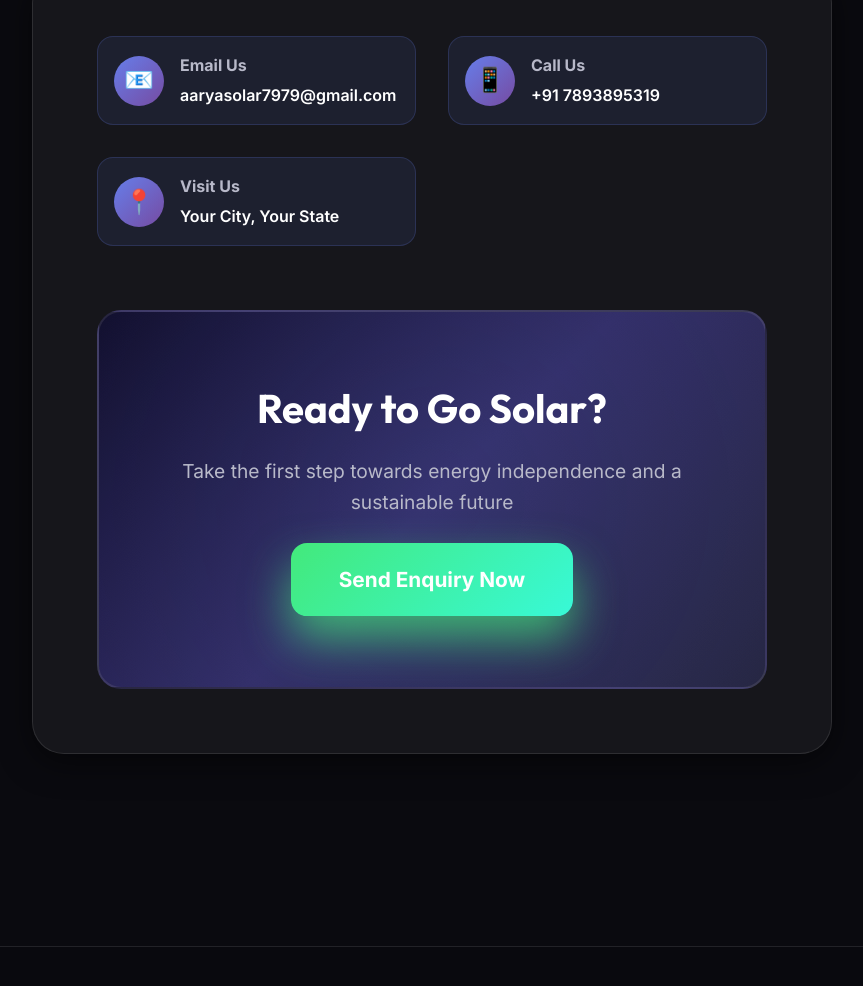
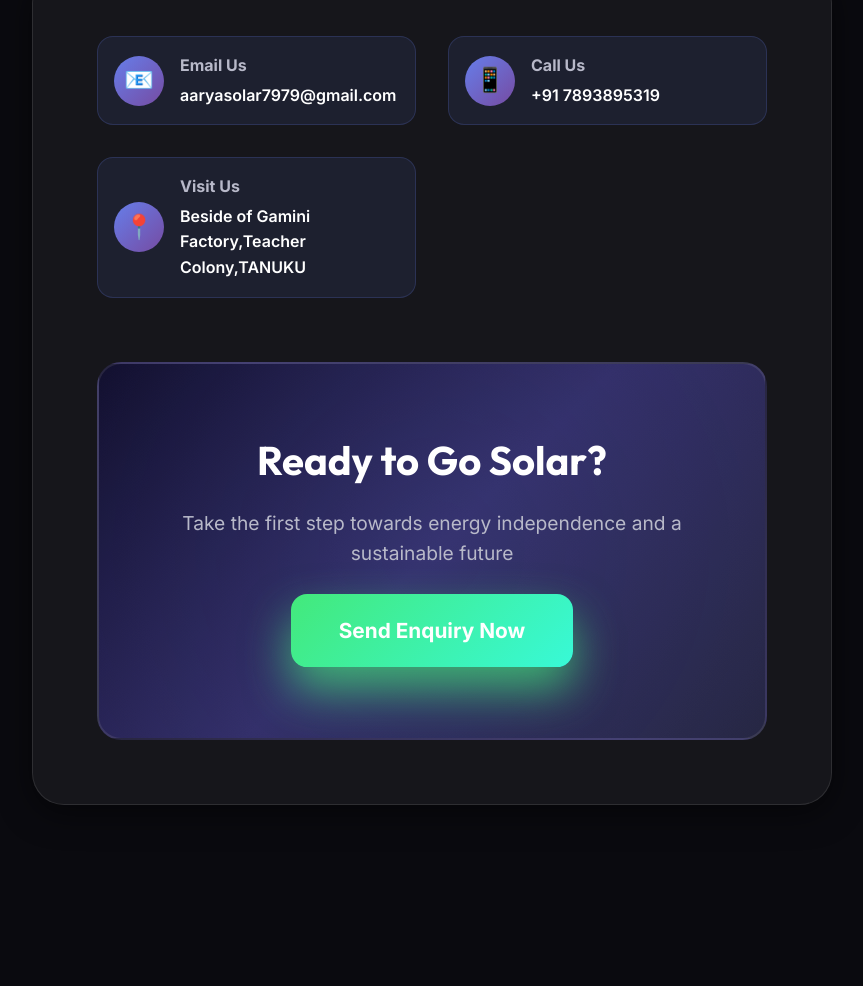
Before and after one commit to narasimha7979/Aarya1, a plain HTML site: page index.html in a window 1280 px wide. Shown: the part 7188-8174 px from the top of the page, without its empty margins (208-1071 px from the left). Drawn offline with Linux system fonts and the light colour scheme; animation ran at ten frames a second.

```diff
--- a/index.html
+++ b/index.html
@@ -364,7 +364,7 @@
                     <div class="contact-icon">📍</div>
                     <div class="contact-details">
                         <h4>Visit Us</h4>
-                        <p>Your City, Your State</p>
+                        <p>Beside of Gamini Factory,Teacher Colony,TANUKU</p>
                     </div>
                 </div>
             </div>
```
